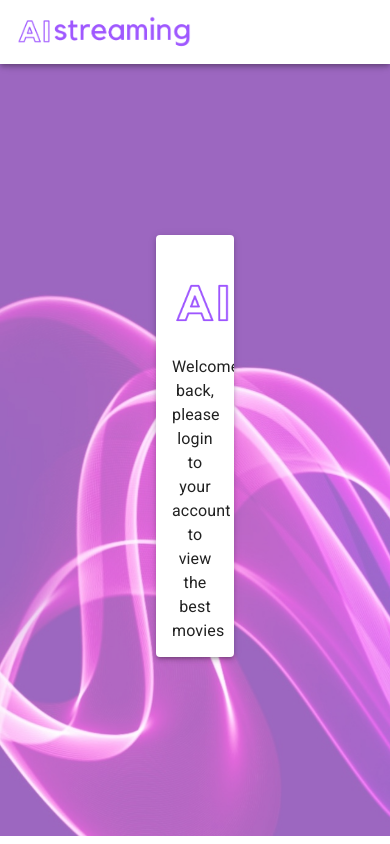
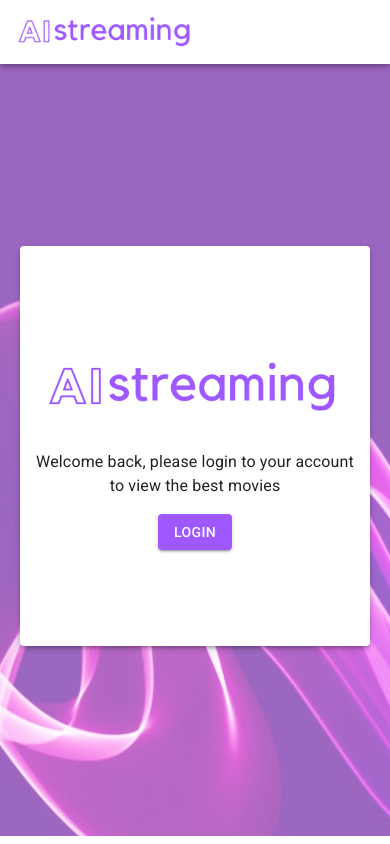
Before and after one commit to casrcamilo/aivo-test, a React (Create React App) app: page /login in a window 390 px wide. Built offline with nearby package versions, Linux system fonts and the light colour scheme.

Commit message:
fix responsive

```diff
--- a/src/actions/actionTypes.ts
+++ b/src/actions/actionTypes.ts
@@ -8,4 +8,8 @@ export enum ACTIONS {
   SET_PROGRAM_TYPE = '@aivo-test/SET_PROGRAM_TYPE',
   SET_NAME_FILTER = '@aivo-test/SET_NAME_FILTER',
   SET_ORDER = '@aivo-test/SET_ORDER',
+
+  // Config
+  SET_FILTER_SIDEBAR_OPEN = '@aivo-test/SET_FILTER_SIDEBAR_OPEN',
+
 }
--- a/src/actions/index.ts
+++ b/src/actions/index.ts
@@ -7,6 +7,7 @@ import {
   ISetNameFilter,
   ISetOrder,
   Movie,
+  ISetFilterSidebarOpen,
 
 } from '../reducers'
 import { ACTIONS } from './actionTypes'
@@ -36,6 +37,12 @@ export const setOrder = (order: string): ISetOrder => ({
   payload: order,
 })
 
+export const setFilterSidebarOpen = (isFilterSidebarOpen: boolean): ISetFilterSidebarOpen => ({
+  type: ACTIONS.SET_FILTER_SIDEBAR_OPEN,
+  payload: isFilterSidebarOpen,
+})
+
+// Async functions
 export const fetchMovies = () => (dispatch: Dispatch): void => {
   axios
     .get('http://localhost:3001/entries')
--- a/src/components/FiltersSidebar.tsx
+++ b/src/components/FiltersSidebar.tsx
@@ -1,4 +1,4 @@
-import React, { FC, useState } from 'react'
+import React, { FC, useState, useMemo } from 'react'
 import { Drawer, Toolbar, Box, List, ListItemIcon, ListItemText, ListItemButton, Collapse } from '@mui/material'
 import {
   ExpandLess,
@@ -9,28 +9,21 @@ import {
 import YearFilter from './YearFilter'
 import ProgramTypeFilter from './ProgramTypeFilter'
 import NameFilter from './NameFilter'
+import { useAppSelector, useAppDispatch } from "../hooks";
+import { setFilterSidebarOpen } from '../actions'
 
 interface FilterSidebar {
 
 }
 
 const FilterSidebar: FC<FilterSidebar> = () => {
+  const isFilterSidebarOpen = useAppSelector(state => state.isFilterSidebarOpen)
+  const dispatch = useAppDispatch()
   const [yearFilterOpen, setYearFilterOpen] = useState(true)
   const [programTypeFilterOpen, setProgramTypeFilterOpen] = useState(true)
 
-  return (
-    <Drawer
-      variant="permanent"
-      anchor="left"
-      open={true}
-      sx={{
-        width: 240,
-        flexShrink: 0,
-        '& .MuiDrawer-paper': {
-          width: 240,
-        },
-      }}
-    >
+  const renderDrawer = useMemo(() => (
+    <>
       <Toolbar />
       <Box sx={{ overflow: 'auto', padding: '16px 0' }}>
         <NameFilter />
@@ -59,7 +52,47 @@ const FilterSidebar: FC<FilterSidebar> = () => {
           <ProgramTypeFilter />
         </Collapse>
       </Box>
-    </Drawer>
+    </>
+
+  ), [])
+
+  return (
+    <>
+      <Drawer
+        variant="temporary"
+        anchor="left"
+        open={isFilterSidebarOpen}
+        onClose={() => dispatch(setFilterSidebarOpen(false))}
+        ModalProps={{
+          keepMounted: true, // Better open performance on mobile.
+        }}
+        sx={{
+          display: { xs: 'block', xl: 'none' },
+          width: 240,
+          flexShrink: 0,
+          '& .MuiDrawer-paper': {
+            width: 240,
+          },
+        }}
+      >
+        {renderDrawer}
+      </Drawer>
+      <Drawer
+        variant="permanent"
+        anchor="left"
+        open={true}
+        sx={{
+          display: { xs: 'none', xl: 'block' },
+          width: 240,
+          flexShrink: 0,
+          '& .MuiDrawer-paper': {
+            width: 240,
+          },
+        }}
+      >
+        {renderDrawer}
+      </Drawer>
+    </>
   )
 }
 
--- a/src/components/Navbar.tsx
+++ b/src/components/Navbar.tsx
@@ -1,16 +1,20 @@
 import React, { FC } from "react";
-import {
-  Box,
-  AppBar,
-  Toolbar,
-} from "@mui/material";
-import { Link } from 'react-router-dom'
-import Logo from '../assets/ai-stream-logo.png'
+import { Box, AppBar, Toolbar, IconButton, } from "@mui/material";
+import { Menu } from '@mui/icons-material'
+import { useAuth0 } from "@auth0/auth0-react";
+import { Link } from "react-router-dom";
+import Logo from "../assets/ai-stream-logo.png";
 import UserMenu from "./UserMenu";
+import { useAppDispatch, useAppSelector } from "../hooks";
+import { setFilterSidebarOpen } from "../actions";
 
 interface NavbarProps {}
 
 const Navbar: FC<NavbarProps> = () => {
+  const { isAuthenticated } = useAuth0()
+  const isFilterSidebarOpen = useAppSelector(state => state.isFilterSidebarOpen)
+  const dispatch = useAppDispatch()
+
   return (
     <Box sx={{ flexGrow: 1 }}>
       <AppBar
@@ -21,17 +25,24 @@ const Navbar: FC<NavbarProps> = () => {
       >
         <Toolbar
           sx={{
-            display: 'flex',
+            display: "flex",
             flex: 1,
-            justifyContent: 'space-between'
           }}
         >
-          <Link to="/">
-            <img
-              src={Logo}
-              alt="page logo"
-              style={{ height: 60 }}
-            />
+          {isAuthenticated && <IconButton
+            color="inherit"
+            edge="start"
+            sx={{
+              mr: 2,
+              width: 46,
+              display: { xs: 'block', xl: 'none' }
+            }}
+            onClick={() => dispatch(setFilterSidebarOpen(!isFilterSidebarOpen))}
+          >
+            <Menu />
+          </IconButton>}
+          <Link to="/" style={{ flex: 1 }}>
+            <img src={Logo} alt="page logo" style={{ height: 60 }} />
           </Link>
           <UserMenu />
         </Toolbar>
--- a/src/containers/Home.tsx
+++ b/src/containers/Home.tsx
@@ -36,7 +36,7 @@ const Home: FC<HomeProps> = ({ fetchData }) => {
       }}
     >
       <CssBaseline />
-      <Container fixed>
+      <Container fixed maxWidth="md" sx={{ my: (theme) => theme.spacing(2)}}>
         <FilterSidebar />
         <MovieList />
       </Container>
--- a/src/containers/Login.tsx
+++ b/src/containers/Login.tsx
@@ -4,7 +4,6 @@ import {
   Grid,
   Card,
   CardContent,
-  CardActions,
   Typography,
   Button,
   CircularProgress,
@@ -35,17 +34,15 @@ const Login: FC<LoginProps> = () => {
             <CircularProgress size={64} color="secondary" />
           </div>}
           {!isLoading && !isAuthenticated && <>
-            <CardContent sx={{ textAlign: "center" }}>
+            <CardContent className='login-card-content'>
               <img
+                className='login-logo'
                 src={Logo}
                 alt="page logo"
-                style={{ height: 100 }}
               />
               <Typography variant="body1" align="center">
                 Welcome back, please login to your account to view the best movies
               </Typography>
-            </CardContent>
-            <CardActions>
               <Button
                 color="secondary"
                 variant="contained"
@@ -54,7 +51,7 @@ const Login: FC<LoginProps> = () => {
               >
                 Login
               </Button>
-            </CardActions>
+            </CardContent>
           </>}
         </Card>
       </div>
--- a/src/index.css
+++ b/src/index.css
@@ -32,8 +32,8 @@ body::-webkit-scrollbar {
 }
 
 .login-card-container {
-  width: 20vw;
-  height: 50vh;
+  width: 350px;
+  height: 400px;
   z-index: 2;
   position: absolute;
   top: 50%;
@@ -47,3 +47,17 @@ body::-webkit-scrollbar {
   display: grid;
   place-content: center;
 }
+
+.login-card-content {
+  height: 100%;
+  display: flex;
+  flex-direction: column;
+  gap: 16px;
+  justify-content: center;
+  align-items: center;
+}
+
+.login-logo {
+  height: 100px;
+  width: fit-content
+}
--- a/src/reducers/index.ts
+++ b/src/reducers/index.ts
@@ -25,6 +25,7 @@ export interface AppState {
   programType: Array<string>
   nameFilter: string
   order: string
+  isFilterSidebarOpen: boolean
 }
 
 const appState: AppState = {
@@ -32,7 +33,8 @@ const appState: AppState = {
   yearRange: [0, 1],
   programType: ['series', 'movie'],
   nameFilter: '',
-  order: 'Name ASC'
+  order: 'Title ASC',
+  isFilterSidebarOpen: true
 }
 
 export interface IClearStateInterface {
@@ -64,6 +66,11 @@ export interface ISetOrder {
   payload: string
 }
 
+export interface ISetFilterSidebarOpen {
+  type: typeof ACTIONS.SET_FILTER_SIDEBAR_OPEN;
+  payload: boolean
+}
+
 type Action =
   | IClearStateInterface
   | ISetMovies
@@ -71,6 +78,7 @@ type Action =
   | ISetProgramType
   | ISetNameFilter
   | ISetOrder
+  | ISetFilterSidebarOpen
 
 const appReducer = (state = appState, action: Action): AppState =>
   produce(state, (draft) => {
@@ -92,6 +100,9 @@ const appReducer = (state = appState, action: Action): AppState =>
         break
       case ACTIONS.SET_ORDER:
         draft.order = action.payload
+        break
+      case ACTIONS.SET_FILTER_SIDEBAR_OPEN:
+        draft.isFilterSidebarOpen = action.payload
     }
   })
 
```
